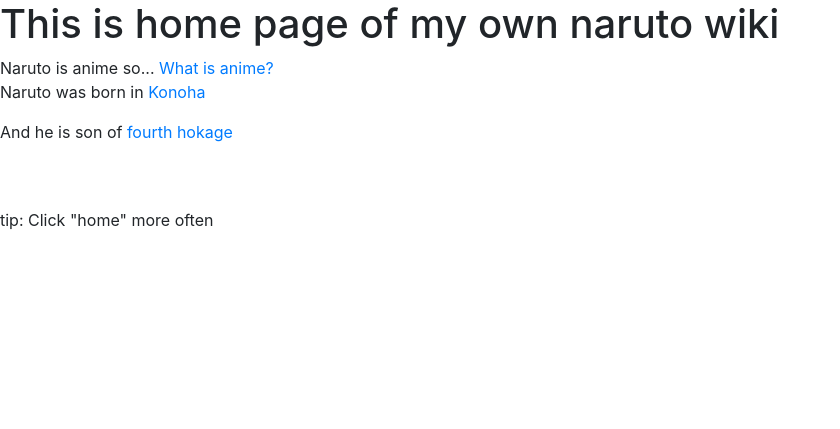
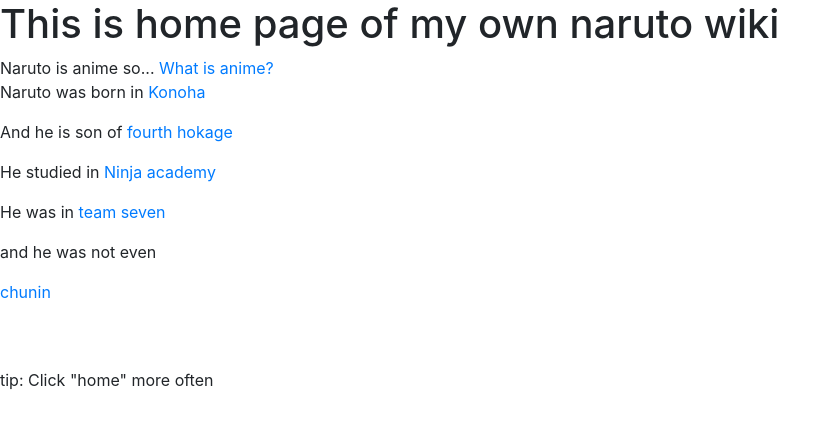
Before and after one commit to Potriashka/Nar_Wiki, a Flask app: page / in a window 1280 px wide. Shown: the part 56-485 px from the top of the page, without its empty margins (0-840 px from the left). Run offline with Flask 2, Linux system fonts and the light colour scheme; some libraries are stand-ins or nearby versions.

Commit message:
Update index.html

```diff
--- a/templates/index.html
+++ b/templates/index.html
@@ -45,7 +45,9 @@
 		Naruto is anime so...
 		<a href="https://petenarwiki.herokuapp.com/anime">What is anime?</a><br>
 		<p>Naruto was born in <a href="https://petenarwiki.herokuapp.com/konoha"> Konoha</a></p>
-		<p>And he is son of <a href="https://petenarwiki.herokuapp.com/fhokage"> fourth hokage</a></p><br><br>
-		<p>tip: Click "home" more often</p>
+		<p>And he is son of <a href="https://petenarwiki.herokuapp.com/fhokage"> fourth hokage</a></p>
+		<p>He studied in <a href="petenarwiki.herokuapp.com/ninac">Ninja academy</a></p>
+		<p>He was in <a href="petenarwiki.herokuapp.com/team7">team seven</a><p> and he was not even </p><a href="petenarwiki.herokuapp.com/chunin"> chunin</a></p>
+		<br><br><p>tip: Click "home" more often</p>
 	</body>
 </html>
```
